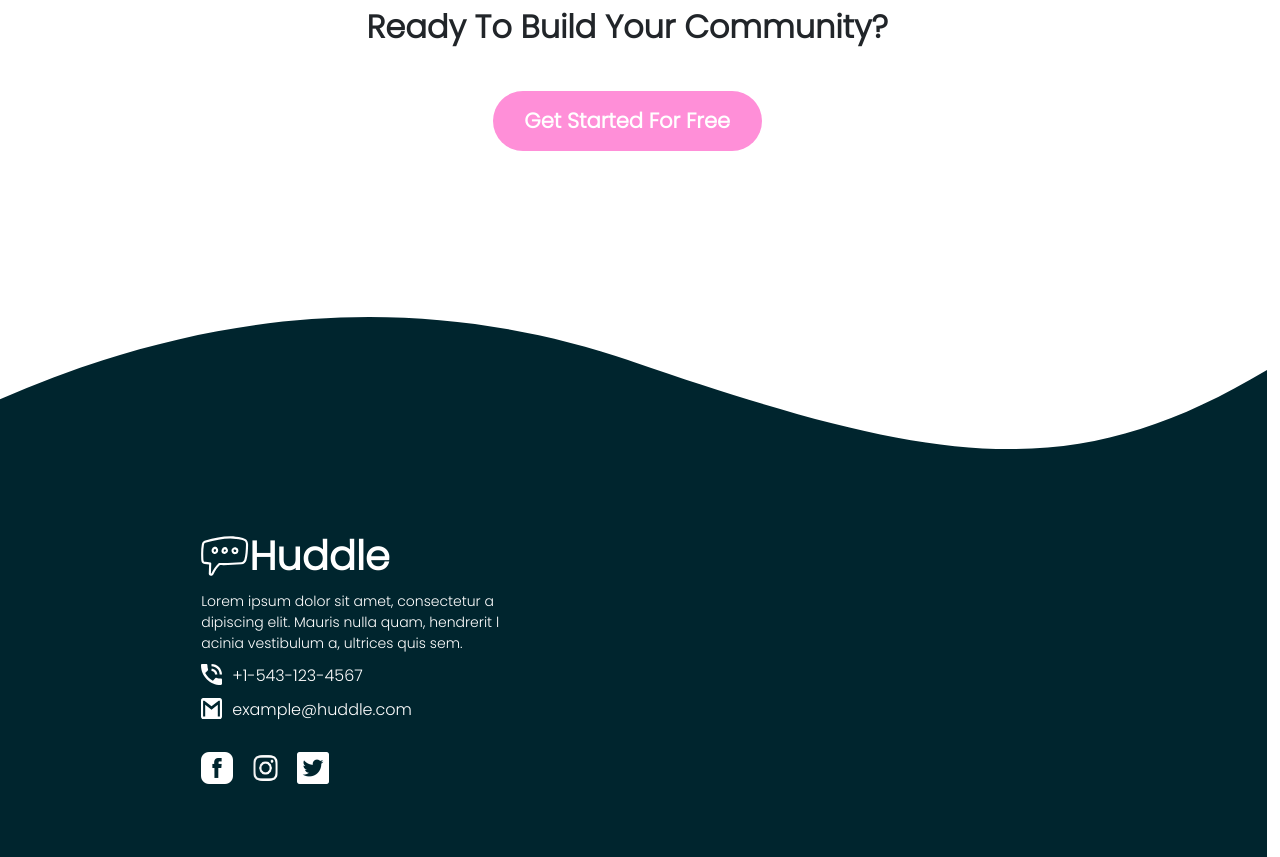
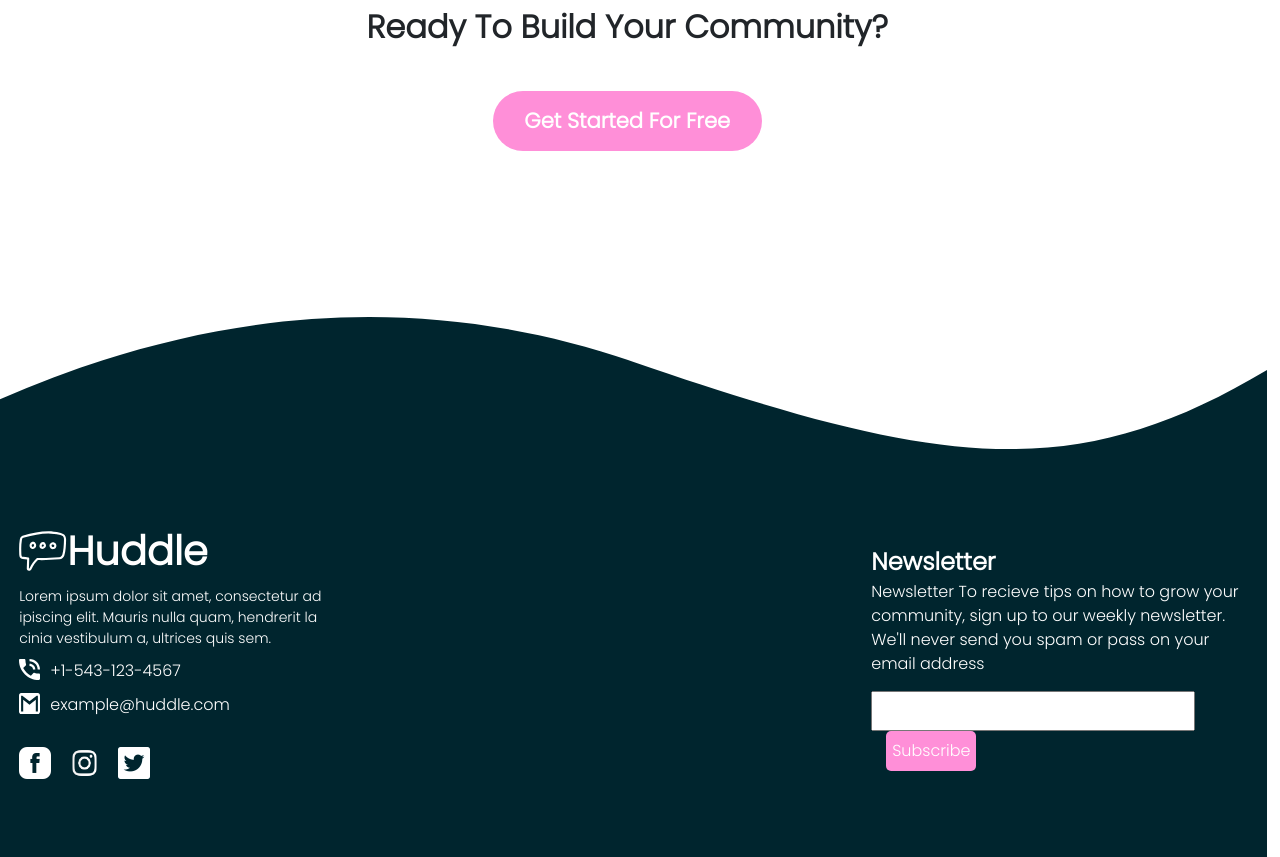
Before and after one commit to denizsecmen/Huddle-landing-page-with-curved-sections, a plain HTML site: page index.html in a window 1280 px wide. Shown: the part 3451-4308 px from the top of the page. Drawn offline with nearby package versions, Linux system fonts and the light colour scheme.

Commit message:
Desktop desing finished.

```diff
--- a/index.html
+++ b/index.html
@@ -133,13 +133,22 @@
             <img src="./images/icon-email.svg" />
             <div>example@huddle.com</div>
           </div>
-          <div id="social-media">
+          <div id="social-media" class="con">
             <img src="./images/facebook.png" />
             <img id="ins" src="./images/instagram.png" />
             <img src="./images/twitter (2).png" />
           </div>
         </div>
-        <div id="newsletter"></div>
+        <div id="newsletter">
+          <div id="title">Newsletter</div>
+          <div id="text">
+            Newsletter To recieve tips on how to grow your community, sign up to
+            our weekly newsletter. We'll never send you spam or pass on your
+            email address
+          </div>
+          <input type="email" />
+          <button>Subscribe</button>
+        </div>
       </div>
     </footer>
   </body>
--- a/style/style.css
+++ b/style/style.css
@@ -1,6 +1,9 @@
 @font-face {
   font-family: 'Poppins' ;
   src: url('../fonts/Poppins-Light.ttf');
+}
+@media screen and (max-width:375px) {
+
 }
 html{
   padding: 0;
@@ -268,12 +271,40 @@ footer>#components>#contract>#title{
   font-weight: bolder;
   margin-bottom: 10px;
   align-items: center;
+  margin-left: 20px;
 }
 footer>#components>#contract>#text{
   font-size: 14px;
   word-break: break-all;
   width: 35%;
+  margin-left: 20px;
+}
+footer>#components>#contract>.con{
+  margin-left: 20px;
 }
 footer>#components>#contract>.con div{
   margin-left: 10px;
 }
+footer>#components>#newsletter{
+  width: 30%;
+}
+footer>#components>#newsletter>#title
+{
+  font-size: 24px;
+  font-weight: bolder;
+}
+footer>#components>#newsletter>#text
+{
+  margin-bottom: 15px;
+}
+footer>#components>#newsletter>input{
+  height: 40px;
+}
+footer>#components>#newsletter>button{
+  background-color: hsl(321, 100%, 78%);
+  border: 0px;
+  border-radius: 5px;
+  color: white;
+  height: 40px;
+  margin-left: 15px;
+}
```
